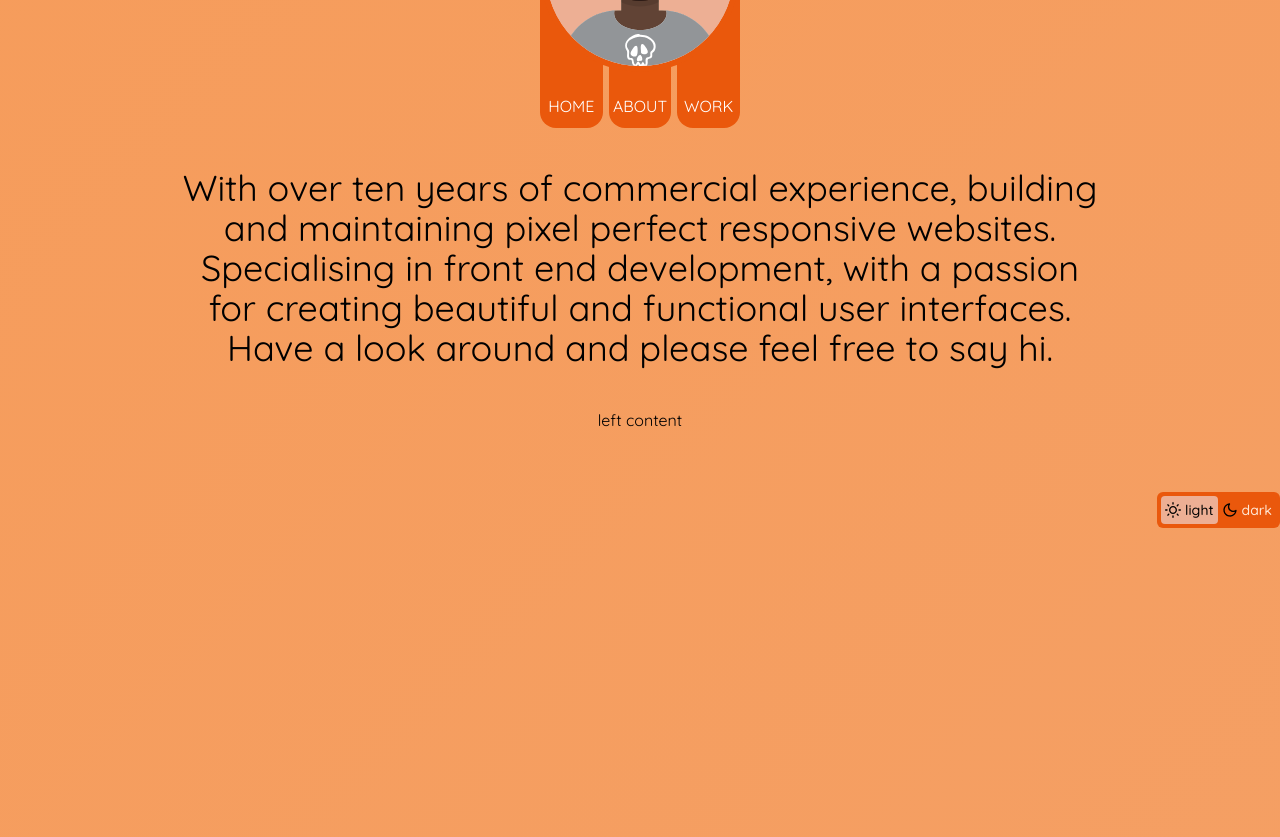
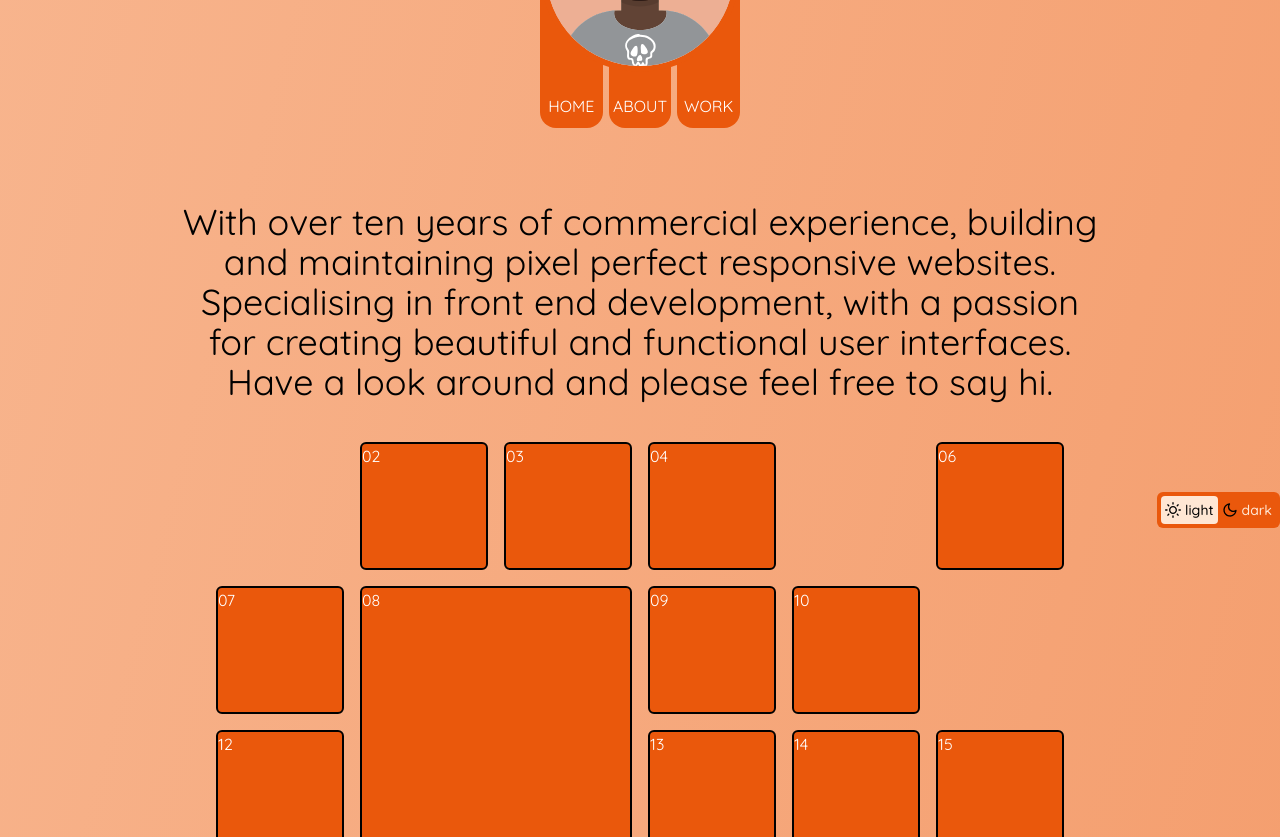
Before and after one commit to jnr-mader/nextjs-ts-tailwind-cms, a Next.js app: page / in a window 1280 px wide. Shown: the part 260-1097 px from the top of the page. Built offline with nearby package versions, Linux system fonts and the light colour scheme.

Commit message:
dark mode updates

```diff
--- a/app/components/NavLogo.tsx
+++ b/app/components/NavLogo.tsx
@@ -26,11 +26,11 @@ export default function NavLogo() {
 
   return (
     <div id="logo" className={`group relative mt-24 mx-auto flex justify-between
-        ${scrollPosition == "" ? 'flex-col w-[12.5rem] h-auto items-center ' : 'sticky top-2 flex-row w-auto h-[90px] items-start'}`}>
+        ${scrollPosition == "" ? 'flex-col w-[12.5rem] h-[290px] items-center ' : 'sticky top-2 flex-row w-auto h-[90px] items-start'}`}>
         <Image
             src={jnrLogo}
             alt="Jnr"
-            className={`border-[0.375rem] border-orange-600 rounded-full bg-[var(--background-color)] z-10
+            className={`border-[0.375rem] border-orange-600 rounded-full bg-defLogoBackgroundColor z-10
             ${scrollPosition == "" ? 'absolute' : 'relative mt-1 w-20 border-2'}`}
             priority
         />
--- a/app/components/ToggleSwitch.tsx
+++ b/app/components/ToggleSwitch.tsx
@@ -5,12 +5,12 @@ import Image from 'next/image';
 import lightIcon from "@/public/images/light-icon.svg";
 import darkIcon from "@/public/images/dark-icon.svg";
 
-export default function ToggleSwitch() {
-  const [isChecked, setIsChecked] = useState(false)
+export default function ToggleSwitch({isChecked, handleCheckboxChange}) {
+  // const [isChecked, setIsChecked] = useState(false)
 
-  const handleCheckboxChange = () => {
-    setIsChecked(!isChecked)
-  }
+  // const handleCheckboxChange = () => {
+  //   setIsChecked(!isChecked)
+  // }
 
   return (
     <div className='flex sticky justify-end w-full top-[calc(100vh-3rem)]'>
@@ -23,7 +23,7 @@ export default function ToggleSwitch() {
         />
         <span
           className={`flex items-center space-x-[6px] rounded py-1 px-1 text-sm font-medium gap-1 ${
-            !isChecked ? 'text-primary bg-[--background-color]' : 'bg-orange-600 text-[--tabs-color]'
+            !isChecked ? 'text-primary bg-defTabsColor' : 'bg-orange-600 text-defTabsColor'
           }`}
         >
         <Image
@@ -35,7 +35,7 @@ export default function ToggleSwitch() {
         </span>
         <span
           className={`flex items-center space-x-[6px] rounded py-1 px-1 text-sm font-medium gap-1 ${
-            isChecked ? 'text-primary bg-[--background-color]' : 'bg-orange-600 text-[--tabs-color]'
+            isChecked ? 'text-primary bg-defTabsColor' : 'bg-orange-600 text-defTabsColor'
           }`}
         >
         <Image
--- a/app/globals.css
+++ b/app/globals.css
@@ -2,27 +2,30 @@
 @tailwind components;
 @tailwind utilities;
 
+@import "./themes/dark.css";
+@import "./themes/light.css";
+
 :root {
-  --text-color: #000;
-  --tabs-color: #FFE7D4;
-  --background-color: #EDAF94;
+  --def-font-color: #000;
+  --def-tabs-color: #FFE7D4;
+  --def-background-color: #EDAF94;
+  --def-logo-background-color: #EDAF94;
   --grad-color-start: #FFE7D4;
   --grad-color-end: #ea580c;
 }
 
 @media (prefers-color-scheme: dark) {
   :root {
-    --text-color: #64BAAA;
-    --background-color: #333;
+    --def-font-color: #ccc;
+    --def-tabs-color: #FFE7D4;
+    --def-background-color: #333;
+    --def-logo-background-color: #EDAF94;
+    --grad-color-start: hsl(26deg 100% 30%);
+    --grad-color-end: hsl(20deg 20% 55%);
   }
 }
 
 body {
-  color: var(--text-color);
-  /* background: radial-gradient(at top left, var(--grad-color-start) 0%, var(--grad-color-end) 75%); */
-  /* background: linear-gradient(314deg, #edaf94, #ea580c); */
-  /* animation: rollingGradient 1s linear infinite;   */
-  background: linear-gradient(314deg, #edaf94, #fb923c);
   background-size: 400% 400%;
 }
 
--- a/app/layout.tsx
+++ b/app/layout.tsx
@@ -5,8 +5,8 @@ import "./globals.css";
 const quicksand = Quicksand({ weight: ["400", "500", "600", "700"], subsets: ["latin"]});
 
 export const metadata: Metadata = {
-  title: "Create Next App",
-  description: "Generated by create next app",
+  title: "J.Mader portfolio",
+  description: "Generated with NextJS managed by Outstatic",
 };
 
 export default function RootLayout({
@@ -16,7 +16,9 @@ export default function RootLayout({
 }>) {
   return (
     <html lang="en">
-      <body className={`${quicksand.className} animate-rollingGradient`}>{children}</body>
+      <body className={`${quicksand.className}`}>
+        {children}
+      </body>
     </html>
   );
 }
--- a/app/page.tsx
+++ b/app/page.tsx
@@ -1,17 +1,130 @@
+'use client'
+
+import React, { useState } from 'react'
 import NavLogo from "./components/NavLogo";
 import ToggleSwitch from "./components/ToggleSwitch";
 
 export default function Home() {
+  const [isChecked, setIsChecked] = useState(false)
+
   return (
-    <main className="flex mx-auto max-w-[1280px] min-h-screen flex-col items-center h-[5000px]">
-      <ToggleSwitch />
-      <NavLogo />
-      <div className='py-10 text-4xl text-center text-balance'>
-        <p>With over ten years of commercial experience, building and maintaining pixel perfect responsive websites.</p>
-        <p>Specialising in front end development, with a passion for creating beautiful and functional user interfaces.</p>
-        <p>Have a look around and please feel free to say hi.</p>
-      </div>
-      <div>left content</div>
-    </main>
+    <div
+      className="animate-rollingGradient bg-[length:400%_400%] bg-gradient-to-br from-gradColorStart to-gradColorEnd"
+      data-theme={isChecked ? 'dark':'light'}
+    >
+      <main className="flex mx-auto max-w-[1280px] min-h-screen flex-col items-center h-[5000px]">
+        <ToggleSwitch isChecked={isChecked} handleCheckboxChange={()=> setIsChecked(!isChecked)}/>
+        <NavLogo />
+        <div className="py-10 text-4xl text-center text-balance">
+          <p>
+            With over ten years of commercial experience, building and
+            maintaining pixel perfect responsive websites.
+          </p>
+          <p>
+            Specialising in front end development, with a passion for creating
+            beautiful and functional user interfaces.
+          </p>
+          <p>Have a look around and please feel free to say hi.</p>
+        </div>
+        <div>
+          <div>
+            <div className="grid gap-4 grid-cols-6">
+              <div className="flex rounded-md size-32 invisible">01</div>
+              <div className="flex bg-orange-600 text-white rounded-md border-black border-2">
+                02
+              </div>
+              <div className="flex bg-orange-600 text-white rounded-md border-black border-2 size-32">
+                03
+              </div>
+              <div className="flex bg-orange-600 text-white rounded-md border-black border-2 size-32">
+                04
+              </div>
+              <div className="flex rounded-md size-32 invisible">05</div>
+              <div className="flex bg-orange-600 text-white rounded-md border-black border-2">
+                06
+              </div>
+              <div className="flex bg-orange-600 text-white rounded-md border-black border-2">
+                07
+              </div>
+              <div className="flex bg-orange-600 text-white rounded-md border-black border-2 size-66 row-span-2 col-span-2">
+                08
+              </div>
+              <div className="flex bg-orange-600 text-white rounded-md border-black border-2 size-32">
+                09
+              </div>
+              <div className="flex bg-orange-600 text-white rounded-md border-black border-2 size-32">
+                10
+              </div>
+              <div className="flex rounded-md size-32 invisible">11</div>
+              <div className="flex bg-orange-600 text-white rounded-md border-black border-2 size-32">
+                12
+              </div>
+              <div className="flex bg-orange-600 text-white rounded-md border-black border-2 size-32">
+                13
+              </div>
+              <div className="flex bg-orange-600 text-white rounded-md border-black border-2 size-32">
+                14
+              </div>
+              <div className="flex bg-orange-600 text-white rounded-md border-black border-2 size-32">
+                15
+              </div>
+              <div className="flex bg-orange-600 text-white rounded-md border-black border-2 size-32">
+                16
+              </div>
+              <div className="flex bg-orange-600 text-white rounded-md border-black border-2 size-32">
+                17
+              </div>
+              <div className="flex bg-orange-600 text-white rounded-md border-black border-2  size-98 row-span-3 col-span-3">
+                18
+              </div>
+              <div className="flex bg-orange-600 text-white rounded-md border-black border-2 size-32">
+                19
+              </div>
+              <div className="flex bg-orange-600 text-white rounded-md border-black border-2 size-32">
+                20
+              </div>
+              <div className="flex bg-orange-600 text-white rounded-md border-black border-2 size-32">
+                21
+              </div>
+              <div className="flex rounded-md size-32 invisible">22</div>
+              <div className="flex rounded-md size-32 invisible">23</div>
+              <div className="flex bg-orange-600 text-white rounded-md border-black border-2 size-32">
+                24
+              </div>
+              <div className="flex bg-orange-600 text-white rounded-md border-black border-2 size-32">
+                25
+              </div>
+              <div className="flex bg-orange-600 text-white rounded-md border-black border-2 size-32">
+                26
+              </div>
+              <div className="flex bg-orange-600 text-white rounded-md border-black border-2 size-32">
+                27
+              </div>
+              <div className="flex bg-orange-600 text-white rounded-md border-black border-2 size-32">
+                28
+              </div>
+              <div className="flex rounded-md size-32 invisible">29</div>
+              <div className="flex bg-orange-600 text-white rounded-md border-black border-2 size-32">
+                30
+              </div>
+              <div className="flex bg-orange-600 text-white rounded-md border-black border-2 size-32">
+                31
+              </div>
+              <div className="flex bg-orange-600 text-white rounded-md border-black border-2 size-32">
+                32
+              </div>
+              <div className="flex bg-orange-600 text-white rounded-md border-black border-2 size-32">
+                33
+              </div>
+              <div className="flex bg-orange-600 text-white rounded-md border-black border-2 size-32">
+                34
+              </div>
+              <div className="flex rounded-md size-32 invisible">35</div>
+              <div className="flex rounded-md size-32 invisible">36</div>
+            </div>
+          </div>
+        </div>
+      </main>
+    </div>
   );
 }
--- /dev/null
+++ b/app/themes/dark.css
@@ -0,0 +1,8 @@
+[data-theme="dark"] {
+    --def-font-color: #ccc;
+    --def-tabs-color: #FFE7D4;
+    --def-background-color: #333;
+    --def-logo-background-color: #EDAF94;
+    --grad-color-start: hsl(26deg 100% 30%);
+    --grad-color-end: hsl(20deg 20% 55%);
+}
--- /dev/null
+++ b/app/themes/light.css
@@ -0,0 +1,8 @@
+[data-theme="light"] {
+    --def-font-color: #000;
+    --def-tabs-color: #FFE7D4;
+    --def-background-color: #EDAF94;
+    --def-logo-background-color: #EDAF94;
+    --grad-color-start: #FFE7D4;
+    --grad-color-end: #ea580c;
+}
--- a/tailwind.config.ts
+++ b/tailwind.config.ts
@@ -8,6 +8,14 @@ const config: Config = {
   ],
   theme: {
     extend: {
+      colors: {
+        defFontColor: 'var(--def-font-color)',
+        defTabsColor: 'var(--def-tabs-color)',
+        defBackgroundColor: 'var(--def-background-color)',
+        defLogoBackgroundColor: 'var(--def-logo-background-color)',
+        gradColorStart: 'var(--grad-color-start)',
+        gradColorEnd: 'var(--grad-color-end)'
+      },
       backgroundImage: {
         "gradient-radial": "radial-gradient(var(--tw-gradient-stops))",
         "gradient-conic":
```
